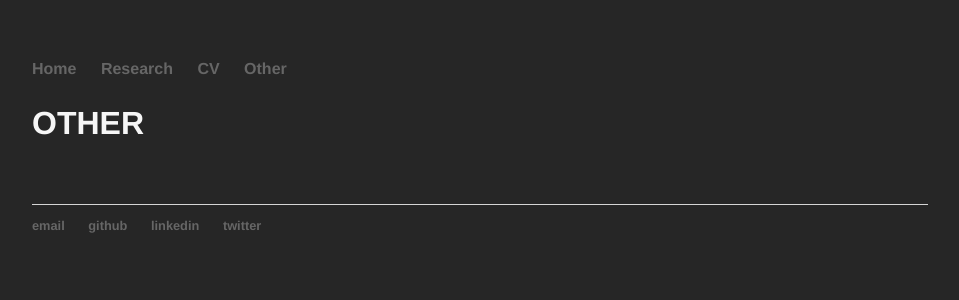
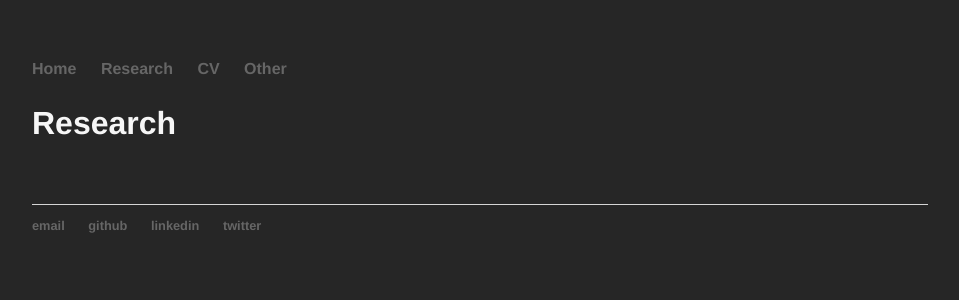
Before and after one commit to clemlal/clemlal.github.io, a Jekyll site: the page built from research/index.html, in a window 1280 px wide. Shown: the top 300 px of the page, without its empty margins (160-1119 px from the left). Built offline with Jekyll 4.4.1, drawn with Linux system fonts in a browser that asks for light colours.

Commit message:
research and other added

```diff
--- a/other/index.html
+++ b/other/index.html
@@ -2,6 +2,6 @@
 layout: default
 title: OTHER
 ---
-<h2> OTHER </h2>
+<h2> Other </h2>
 <br/>
 <br/>
--- a/research/index.html
+++ b/research/index.html
@@ -1,7 +1,7 @@
 ---
 layout: default
-title: OTHER
+title: RESEARCH
 ---
-<h2> OTHER </h2>
+<h2> Research </h2>
 <br/>
 <br/>
```
